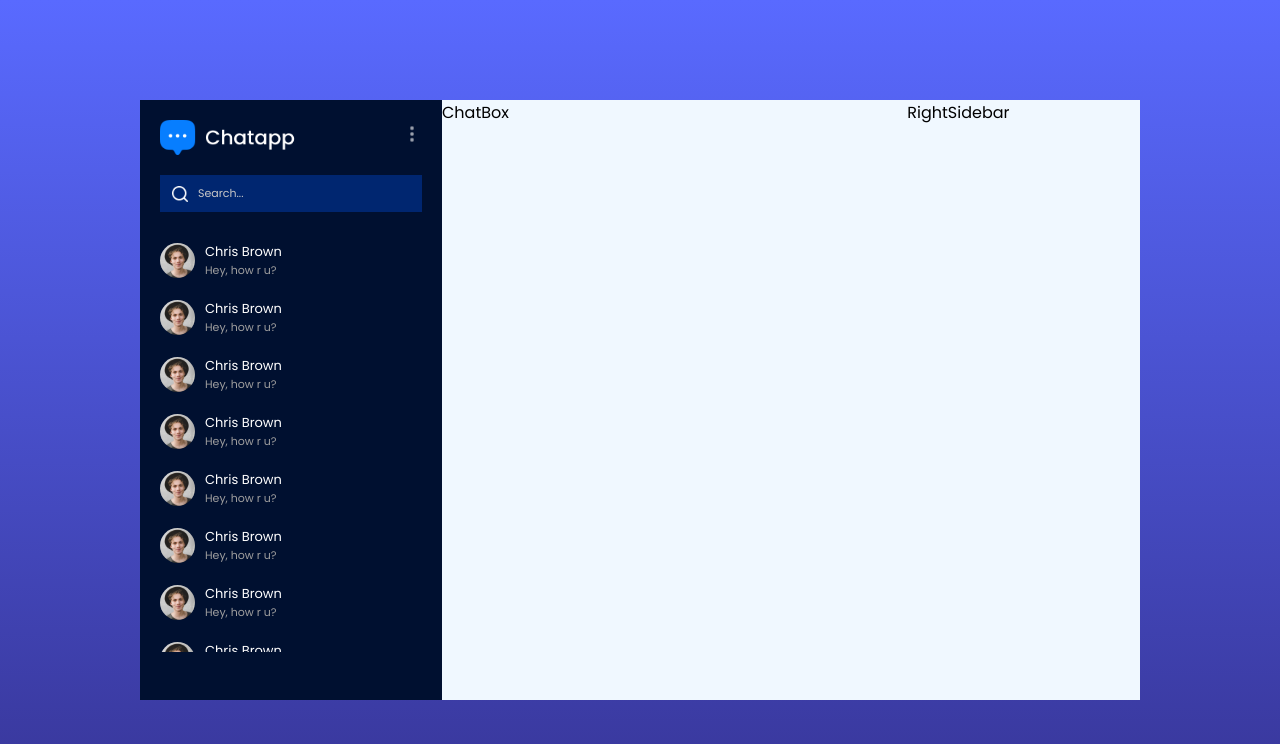
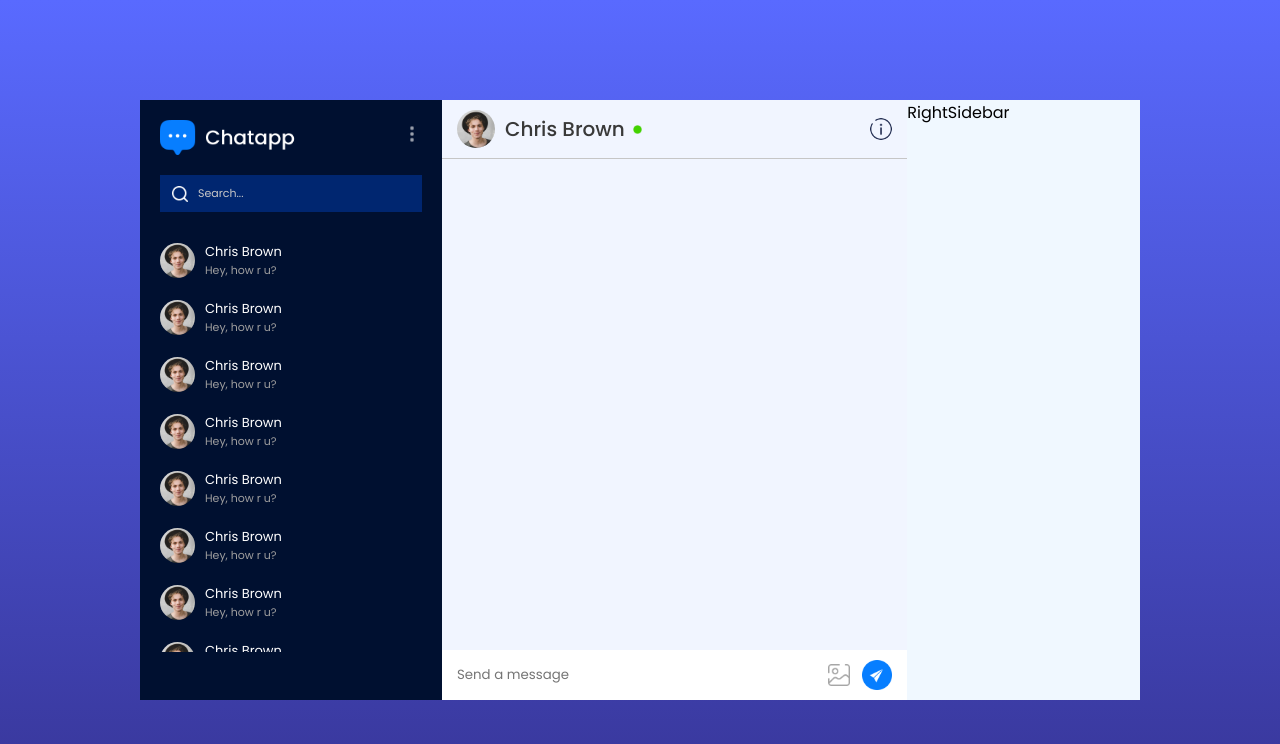
Before and after one commit to gonzagramaglia/realtime-chat, a React (Vite) app: page /chat in a window 1280 px wide. Shown: the top 744 px of the page. Built offline with nearby package versions, Linux system fonts and the light colour scheme.

Commit message:
frontend: Chat page. ChatBox component. Top & Bottom

```diff
--- a/src/components/ChatBox/ChatBox.css
+++ b/src/components/ChatBox/ChatBox.css
@@ -0,0 +1,70 @@
+.chat-box {
+  height: 75vh;
+  position: relative;
+  background-color: #f1f5ff;
+}
+
+.chat-user {
+  padding: 10px 15px;
+  display: flex;
+  align-items: center;
+  gap: 10px;
+  border-bottom: 1px solid #c6c6c6;
+}
+
+.chat-user img {
+  width: 25px;
+  border-radius: 50%;
+}
+
+.chat-user img:first-child {
+  width: 38px;
+  aspect-ratio: 1/1;
+  cursor: pointer;
+}
+
+.chat-user p {
+  flex: 1;
+  font-weight: 500;
+  font-size: 20px;
+  color: #393939;
+  display: flex;
+  align-items: center;
+  gap: 5px;
+}
+
+img.help {
+  width: 22px;
+  cursor: pointer;
+}
+
+.chat-input {
+  display: flex;
+  align-items: center;
+  gap: 12px;
+  padding: 10px 15px;
+  background: white;
+  position: absolute;
+  bottom: 0;
+  left: 0;
+  right: 0;
+}
+
+.chat-input img {
+  width: 30px;
+  cursor: pointer;
+}
+
+.chat-input label {
+  display: flex;
+}
+
+.chat-input label img {
+  width: 22px;
+}
+
+.chat-input input {
+  flex: 1;
+  border: none;
+  outline: none;
+}
--- a/src/components/ChatBox/ChatBox.jsx
+++ b/src/components/ChatBox/ChatBox.jsx
@@ -1,9 +1,27 @@
 import "./ChatBox.css";
+import assets from "../../assets/assets";
 
 const ChatBox = () => {
   return (
     <>
-      <div>ChatBox</div>
+      <div className="chat-box">
+        <div className="chat-user">
+          <img src={assets.profile_img} alt="profile image" />
+          <p>
+            Chris Brown{" "}
+            <img className="dot" src={assets.green_dot} alt="green dot" />
+          </p>
+          <img src={assets.help_icon} className="help" alt="help icon" />
+        </div>
+        <div className="chat-input">
+          <input type="text" placeholder="Send a message" />
+          <input type="file" id="image" accept="image/png, image/jpeg" hidden />
+          <label htmlFor="image">
+            <img src={assets.gallery_icon} alt="gallery icon" />
+          </label>
+          <img src={assets.send_button} alt="send button" />
+        </div>
+      </div>
     </>
   );
 };
--- a/src/index.css
+++ b/src/index.css
@@ -10,3 +10,7 @@
 ::-webkit-scrollbar {
   display: none;
 }
+
+img.dot {
+  width: 15px !important;
+}
```
Also changed, not shown: vercel.json (added).
